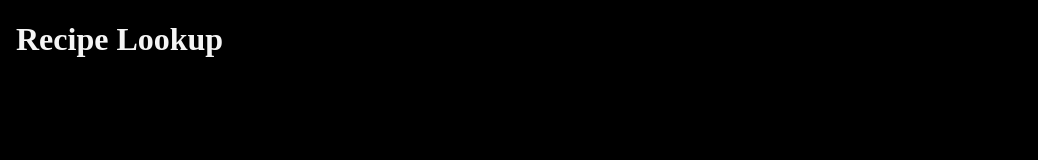
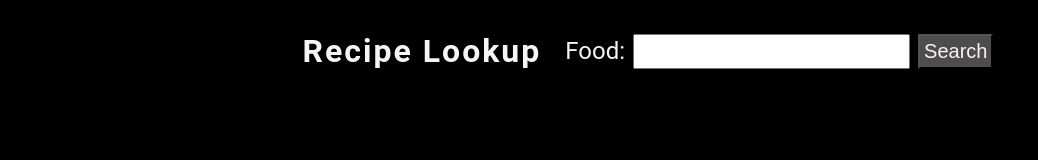
Before and after one commit to IshSonP5/recipe-lookup-js, a plain HTML site: page index.html in a window 1280 px wide. Shown: the whole page, without its empty margins (0-1038 px from the left). Drawn offline with Linux system fonts and the light colour scheme.

Commit message:
styles, markdown, html

```diff
--- a/index.html
+++ b/index.html
@@ -8,7 +8,16 @@
     <title>Recipe Lookup</title>
   </head>
   <body>
-    <h1>Recipe Lookup</h1>
-    <script src="/food-lookup.js"></script>
+    <div class="wrapper">
+      <h1 class="main-title">Recipe Lookup</h1>
+      <form action="#" method="GET" class="food-form">
+        <label class="input-label">
+          Food:
+          <input type="text" class="text-input" name="food-search-input" />
+        </label>
+        <button type="submit" class="food-submit">Search</button>
+      </form>
+      <script src="/food-lookup.js"></script>
+    </div>
   </body>
 </html>
--- a/styles.css
+++ b/styles.css
@@ -13,4 +13,49 @@ body {
   margin: 1rem;
   background-color: black;
   color: whitesmoke;
+  font-family: "Roboto";
 }
+
+.main-title {
+  margin: 1rem;
+  display: inline-block;
+  text-align: center;
+  letter-spacing: 2px;
+}
+
+.wrapper {
+  display: flex;
+  margin: 0 auto;
+  justify-content: center;
+}
+
+/******form*****/
+
+.food-form {
+  display: flex;
+  align-items: center;
+}
+
+.input-label {
+  padding: 0.5rem;
+  font-size: 1.5rem;
+  display: flex;
+  align-items: center;
+}
+
+.text-input {
+  padding: 0.25rem;
+  margin-left: 0.5rem;
+  font-size: 1.25rem;
+}
+
+.food-submit {
+  padding: 0.25rem;
+  font-size: 1.25rem;
+  color: whitesmoke;
+  background-color: rgb(78, 76, 76);
+  cursor: pointer;
+}
+
+.food-submit:hover {
+}
```
Also changed, not shown: 2 other files.
